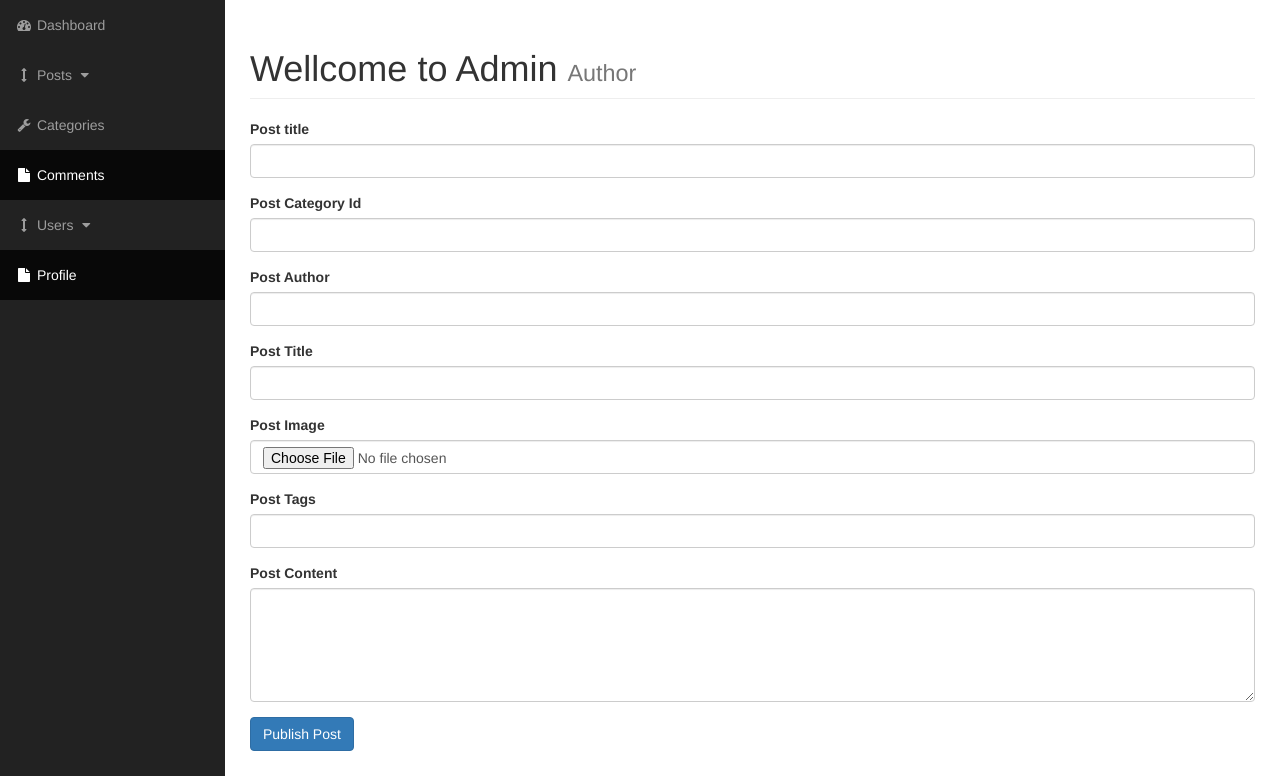
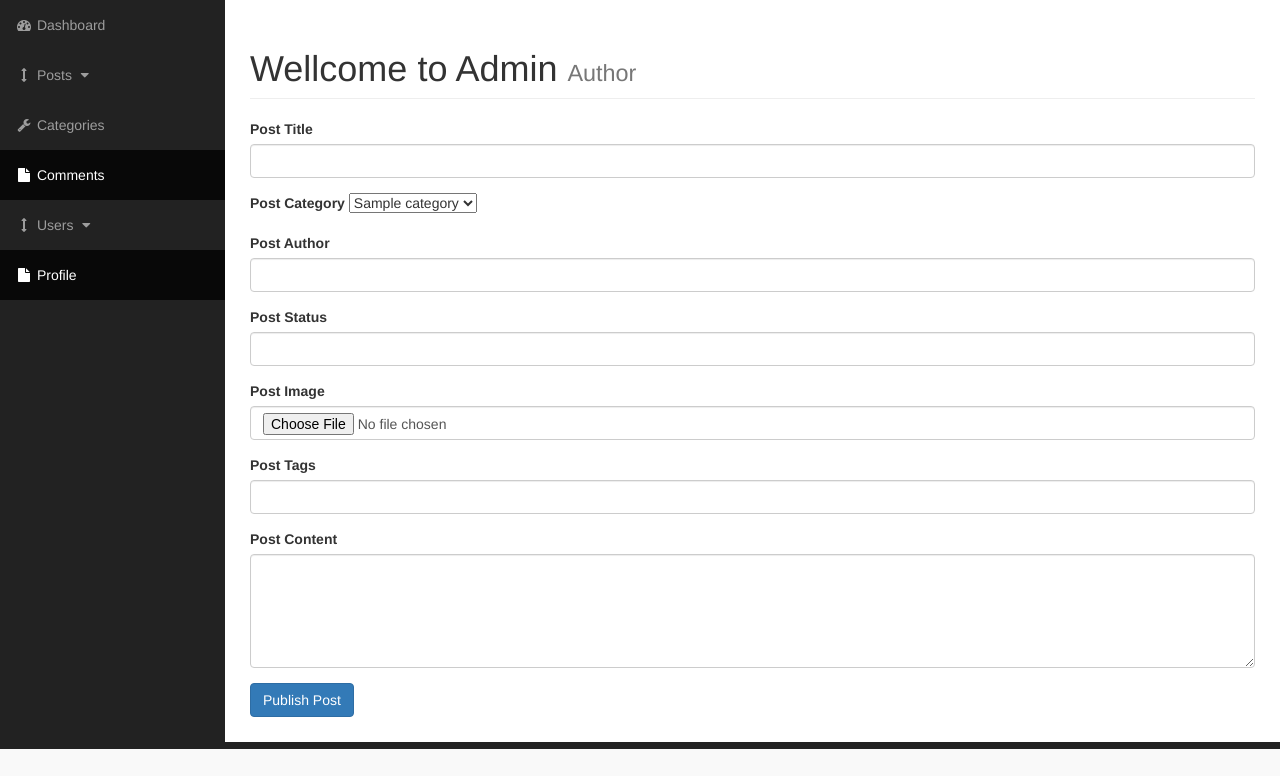
Before and after one commit to kyaarlis/cms-php-project, a PHP site: page /admin/posts.php?source=add_post in a window 1280 px wide. Shown: the part 51-827 px from the top of the page. After the commit the page ends 800 px from the top, so only its background shows below. Run offline with PHP 8.4, Linux system fonts and the light colour scheme; tables that the repository leaves empty or names only in its code hold one stand-in row (values such as "Sample post").

Commit message:
improved add post form

```diff
--- a/admin/functions/categories_functions.php
+++ b/admin/functions/categories_functions.php
@@ -57,9 +57,7 @@ function delete_categories() {
 
         $result = mysqli_query($conn, $delete_query);
 
-        if (!$result) {
-            die ('Failed query!' . mysqli_error($conn));
-        }
+        confirm_query($result);
 
         header("Location: categories.php");
     }
--- a/admin/functions/posts_functions.php
+++ b/admin/functions/posts_functions.php
@@ -82,7 +82,7 @@ function add_post() {
 
     if (isset($_POST['add_post'])) {
         $title = $_POST['title'];
-        $category_id = $_POST['cat_id'];
+        $category_id = $_POST['category_id'];
         $author = $_POST['author'];
         $status = $_POST['status'];
 
--- a/admin/includes/add_post.php
+++ b/admin/includes/add_post.php
@@ -2,13 +2,16 @@
 
                     <form action="" method="post" enctype="multipart/form-data">
                         <div class="form-group">
-                            <label for="title">Post title</label>
+                            <label for="title">Post Title</label>
                             <input class="form-control" type="text" id="title" name="title">
                         </div>
 
                         <div class="form-group">
-                            <label for="cat_id">Post Category Id</label>
-                            <input class="form-control" type="number" id="cat_id" name="cat_id">
+                            <label for="cat_id">Post Category</label>
+
+                            <select name="category_id" id="cat_id">
+                                <?php display_categories(); ?>
+                            </select>
                         </div>
 
                         <div class="form-group">
@@ -17,7 +20,7 @@
                         </div>
 
                         <div class="form-group">
-                            <label for="status">Post Title</label>
+                            <label for="status">Post Status</label>
                             <input class="form-control" type="text" id="title" name="status">
                         </div>
 
--- a/admin/includes/admin_navigation.php
+++ b/admin/includes/admin_navigation.php
@@ -34,7 +34,7 @@
             <div class="collapse navbar-collapse navbar-ex1-collapse">
                 <ul class="nav navbar-nav side-nav">
                     <li>
-                        <a href="index.html"><i class="fa fa-fw fa-dashboard"></i> Dashboard</a>
+                        <a href="#"><i class="fa fa-fw fa-dashboard"></i> Dashboard</a>
                     </li>
                     <li>
                         <a href="javascript:;" data-toggle="collapse" data-target="#demo"><i class="fa fa-fw fa-arrows-v"></i> Posts <i class="fa fa-fw fa-caret-down"></i></a>
@@ -52,7 +52,7 @@
                     </li>
 
                     <li class="active">
-                        <a href="blank-page.html"><i class="fa fa-fw fa-file"></i> Comments</a>
+                        <a href="#"><i class="fa fa-fw fa-file"></i> Comments</a>
                     </li>
                     <li>
                         <a href="javascript:;" data-toggle="collapse" data-target="#users-dropdown">
@@ -69,7 +69,7 @@
                     </li>
 
                     <li class="active">
-                        <a href="blank-page.html"><i class="fa fa-fw fa-file"></i> Profile</a>
+                        <a href="#"><i class="fa fa-fw fa-file"></i> Profile</a>
                     </li>
                 </ul>
             </div>
```
